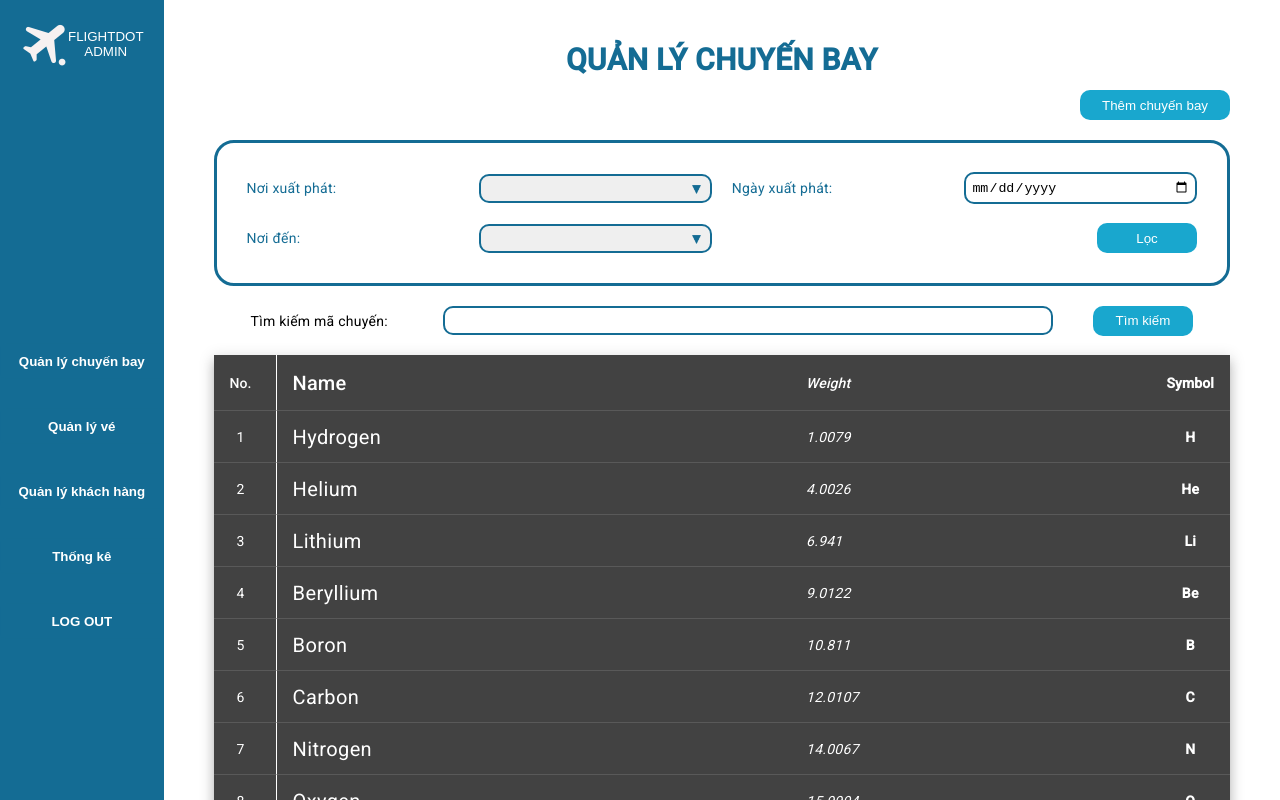
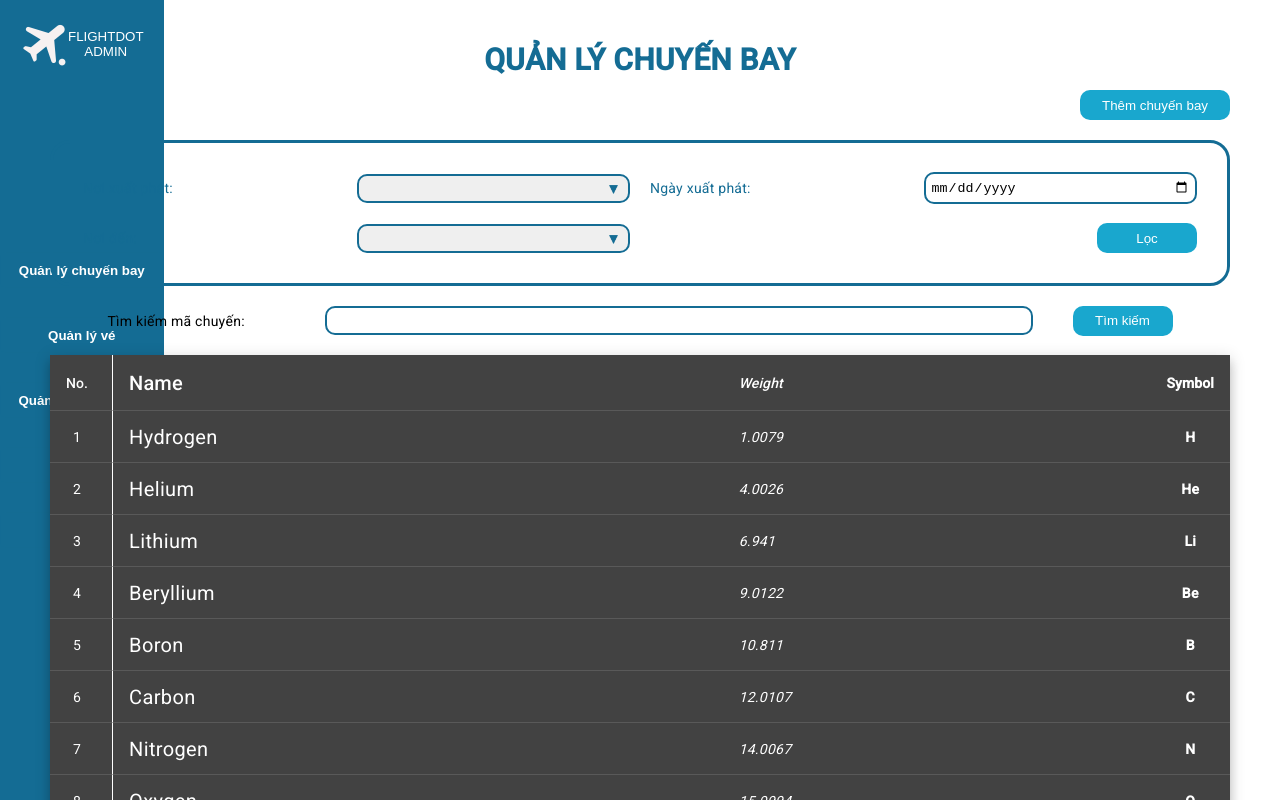
Before and after one commit to hoangtrungSiscon/Tour-Booking-Web-Client, an Angular app: page / in a window 1280 px wide. Shown: the top 800 px of the page. Built offline with nearby package versions, Linux system fonts and the light colour scheme.

Commit message:
change nav to fixed

```diff
--- a/src/app/components/admin-navigation/admin-navigation.component.scss
+++ b/src/app/components/admin-navigation/admin-navigation.component.scss
@@ -9,7 +9,7 @@
     /* width: 20%; */
     /* display: block; */
     /* flex: 1; */
-    position: relative;
+    position: fixed;
     display: inline-block;
     background-color: #146C94;
     min-height: 100%;
```
